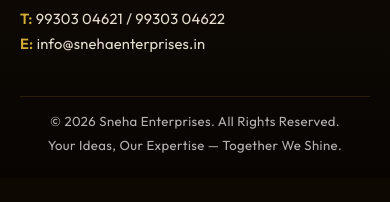
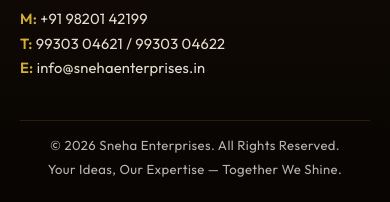
Before and after one commit to veergandhi268/Sneha-Enterprises-Website, a plain HTML site: page services.html in a window 390 px wide. Shown: the part 9829-10031 px from the top of the page. Before the commit the page ends 10007 px from the top, so only its background shows below. Drawn offline with nearby package versions, Linux system fonts and the light colour scheme; animation ran at ten frames a second; files whose address does not match are found by name; a web font is replaced by a local one.

Commit message:
Add main mobile number +919820142199 to footer contact section across all pages

```diff
--- a/services.html
+++ b/services.html
@@ -2224,7 +2224,8 @@
                     <p>203, Aparna, T. P. S. III,<br>
                         Near. Veer Savarkar Garden,<br>
                         Borivali (W), Mumbai-92</p>
-                    <p><b>T:</b> 99303 04621 / 99303 04622<br>
+                    <p><b>M:</b> <a href="tel:+919820142199">+91 98201 42199</a><br>
+                        <b>T:</b> <a href="tel:+919930304621">99303 04621</a> / <a href="tel:+919930304622">99303 04622</a><br>
                         <b>E:</b> <a href="mailto:info@snehaenterprises.in">info@snehaenterprises.in</a>
                     </p>
                 </div>
```
Also changed, not shown: about.html (+2 -1 lines), ai.html (+2 -1 lines), contact.html (+2 -1 lines), index.html (+2 -1 lines), portfolio.html (+2 -1 lines).
